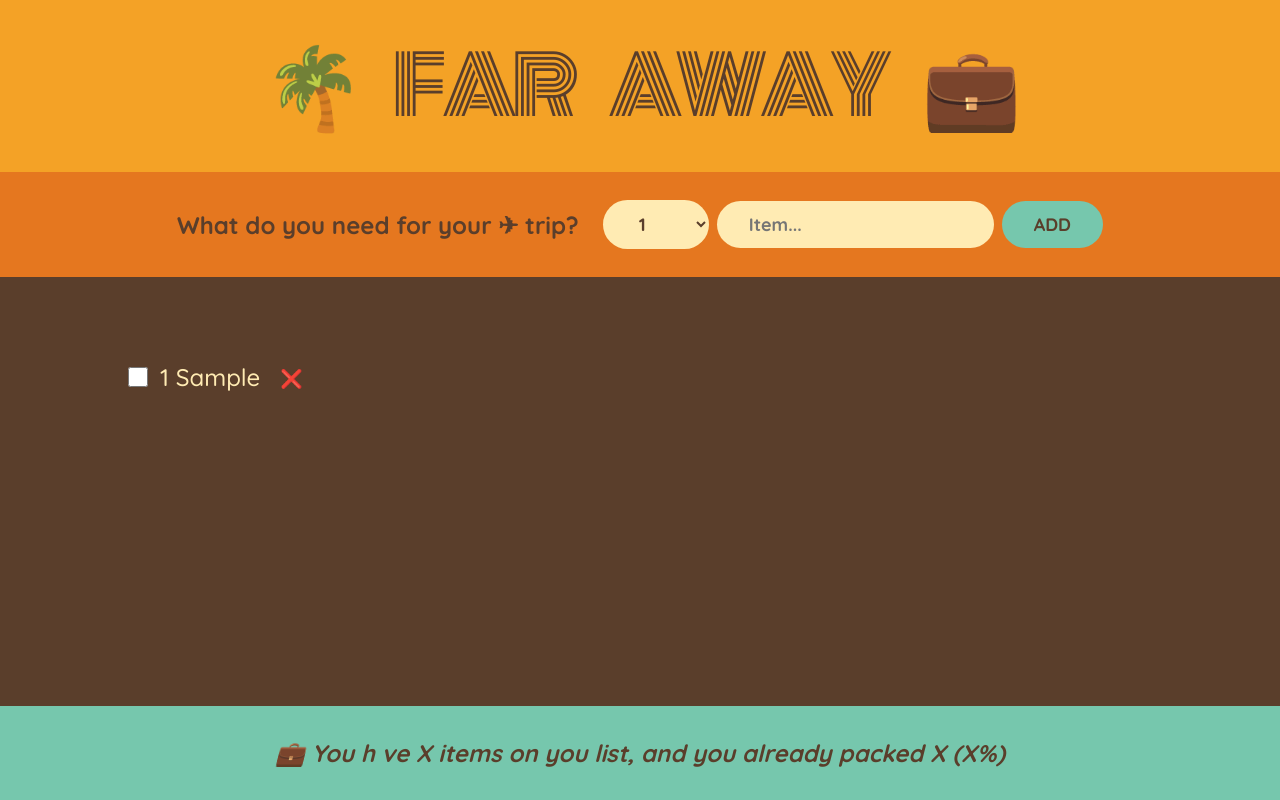
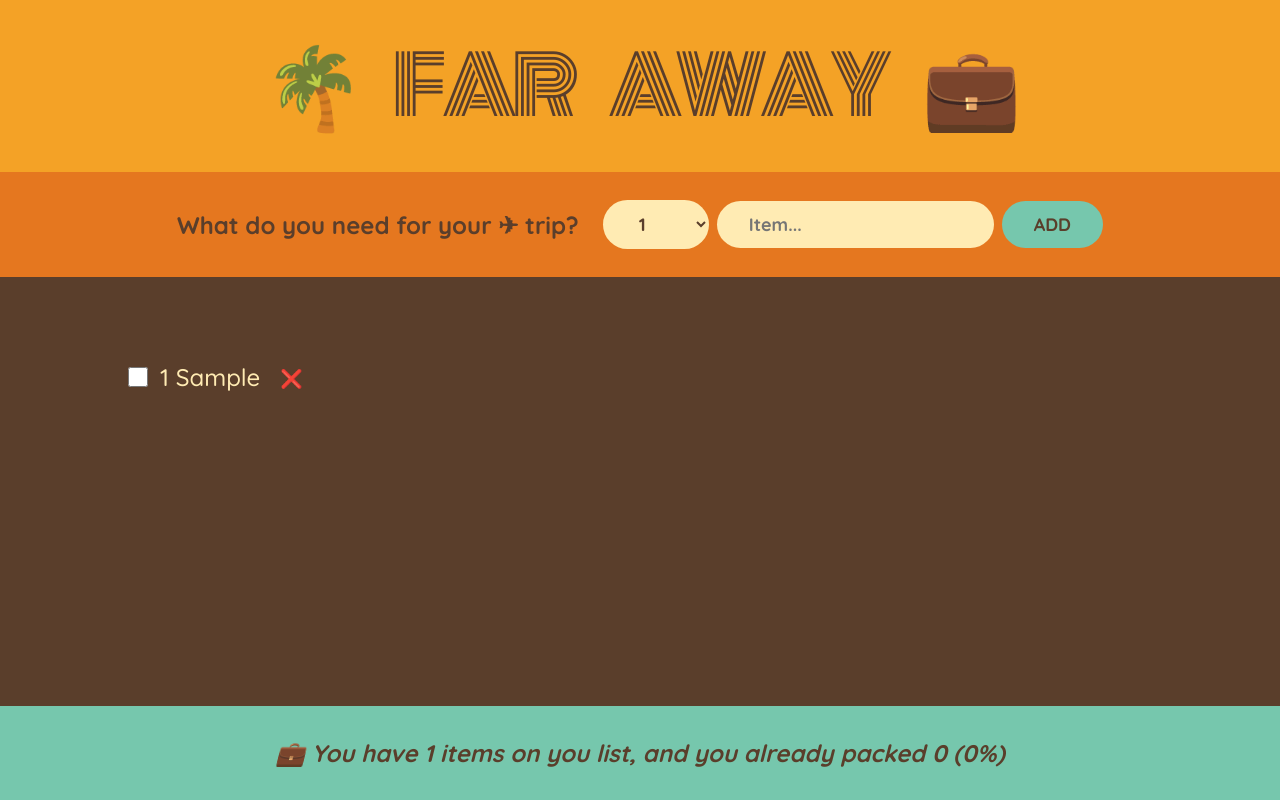
Before and after one commit to safety-crew/JonasIO-React-Far-Away-Travel-List, a React (Create React App) app: page / in a window 1280 px wide. Both pictures are taken after typing "Sample" into the empty fields and a click on the button "ADD". Built offline with nearby package versions, Linux system fonts and the light colour scheme.

Commit message:
Derive numItems, numPacked, and percentage states from items array in Stats comp

```diff
--- a/src/App.js
+++ b/src/App.js
@@ -28,7 +28,7 @@
         onDeleteItem={handleDeleteItem}
         onToggleItem={handleToggleItem}
       />
-      <Stats />
+      <Stats items={items} />
     </div>
   );
 }
@@ -111,10 +111,27 @@
   );
 }
 
-function Stats() {
+function Stats({ items }) {
+  const numItems = items.length;
+  const numPacked = items.filter((item) => item.packed).length;
+  const percentage = Math.round((numPacked / numItems) * 100);
+
+  if (!items.length) {
+    return (
+      <p className="stats">
+        <em>Start adding some items to your packing list 🚀</em>
+      </p>
+    );
+  }
+
   return (
     <footer className="stats">
-      <em>💼 You h ve X items on you list, and you already packed X (X%)</em>
+      <em>
+        {percentage === 100
+          ? `You got everything! Ready to go! ✈`
+          : `💼 You have ${numItems} items on you list, and you already packed
+        ${numPacked} (${isNaN(percentage) ? 0 : percentage}%)`}
+      </em>
     </footer>
   );
 }
```
